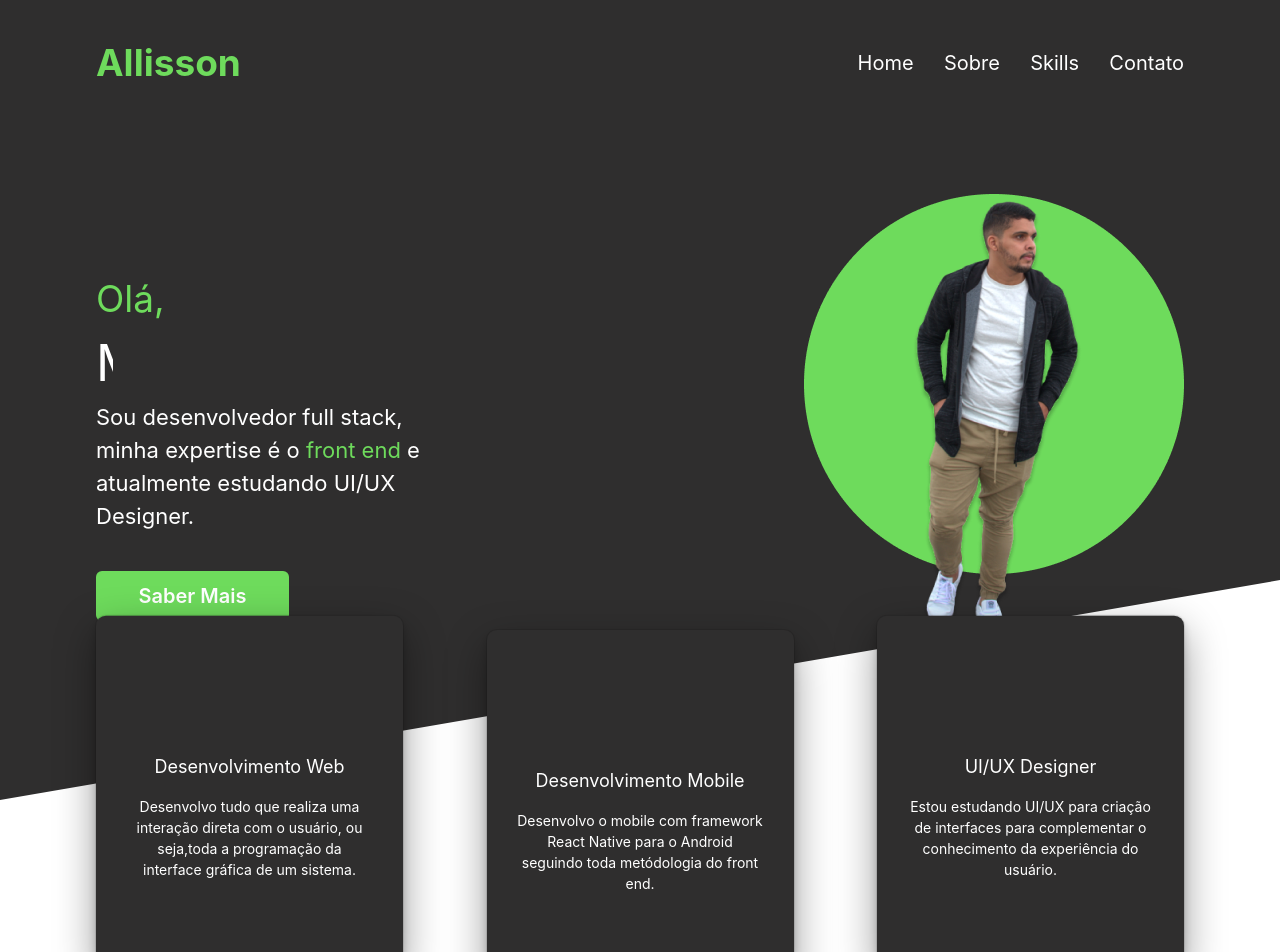
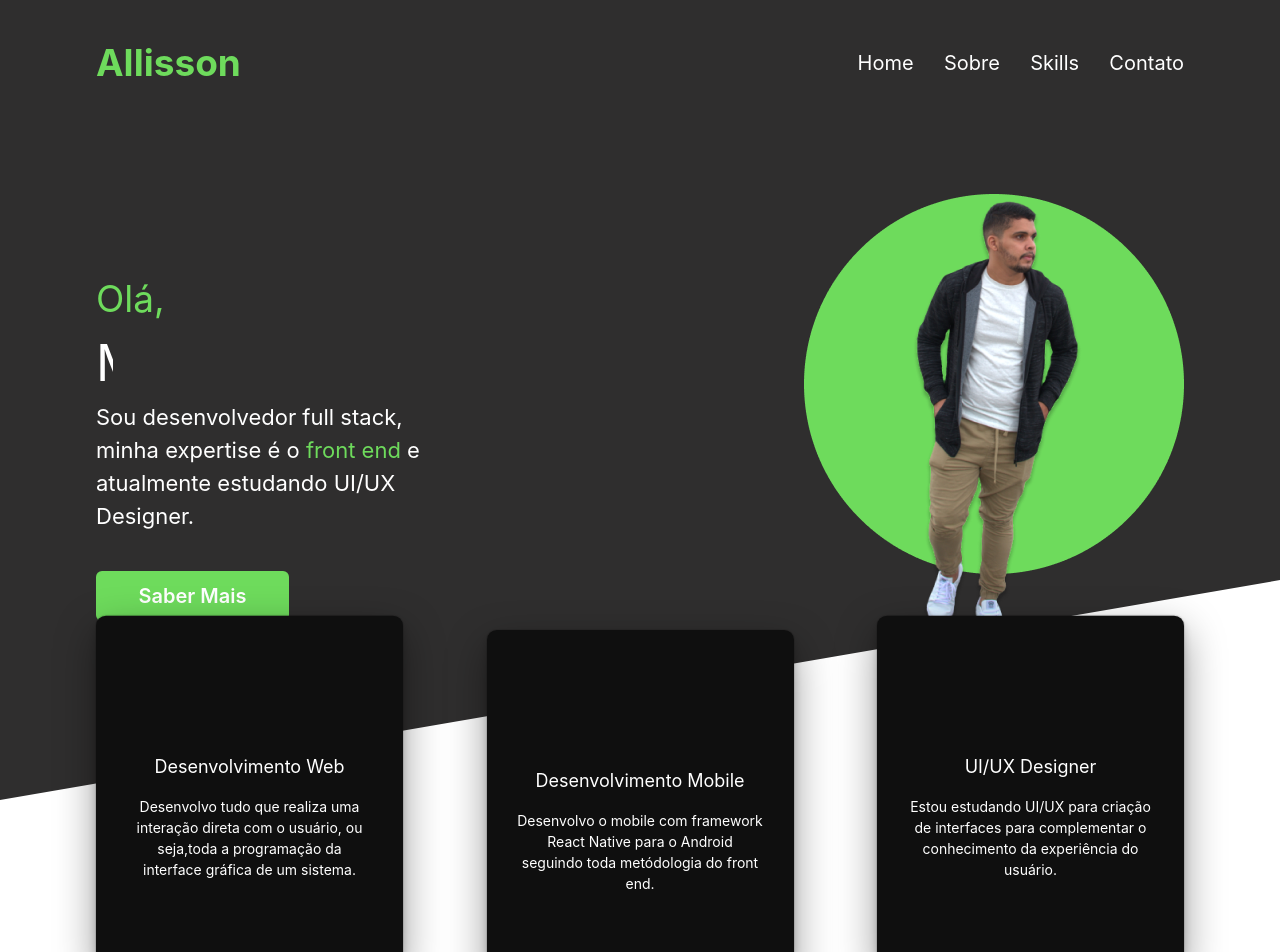
Before and after one commit to Allisson-Lima-Dev/portfolio-dev-allisson, a Next.js app: page / in a window 1280 px wide. Shown: the top 952 px of the page. Built offline with nearby package versions, Linux system fonts and the light colour scheme; some icons are missing.

Commit message:
feat: adicionando componente rowCard

```diff
--- a/src/components/cards/cardAbout/index.tsx
+++ b/src/components/cards/cardAbout/index.tsx
@@ -13,7 +13,7 @@ export function CardAbout({ description, icon, title }: IPropsCard) {
     <Flex
       w="307px"
       h="350px"
-      bg="#2F2E2E"
+      bg="#0f0f0f"
       align={"center"}
       flexDir="column"
       borderRadius={"10px"}
@@ -27,7 +27,7 @@ export function CardAbout({ description, icon, title }: IPropsCard) {
         height={"71px"}
         color="#6EDB5C"
         style={{ marginTop: 50 }}
-        className='icon'
+        className="icon"
       />
       <Text fontSize={"18px"} color="#fff" mt="16px" className="title">
         {title}
--- a/src/components/index.ts
+++ b/src/components/index.ts
@@ -2,5 +2,6 @@ import { Input } from "./input";
 import { Layout } from "./layout";
 import { Header } from "./header";
 import { CardAbout } from "./cards/cardAbout";
+import { RowSkills } from "./rowSkills";
 
-export { Input, Layout, Header, CardAbout };
+export { Input, Layout, Header, CardAbout, RowSkills };
```
